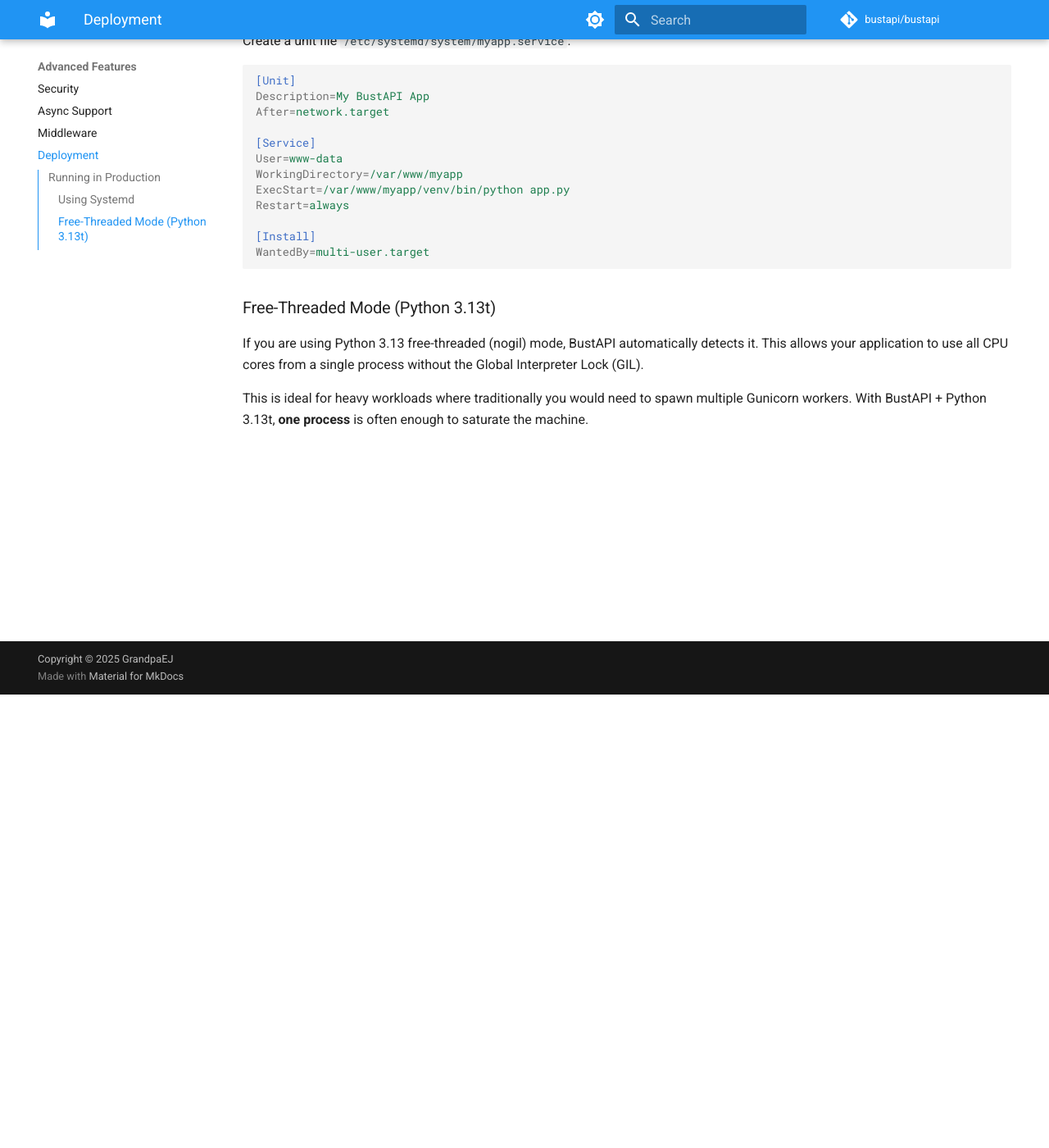
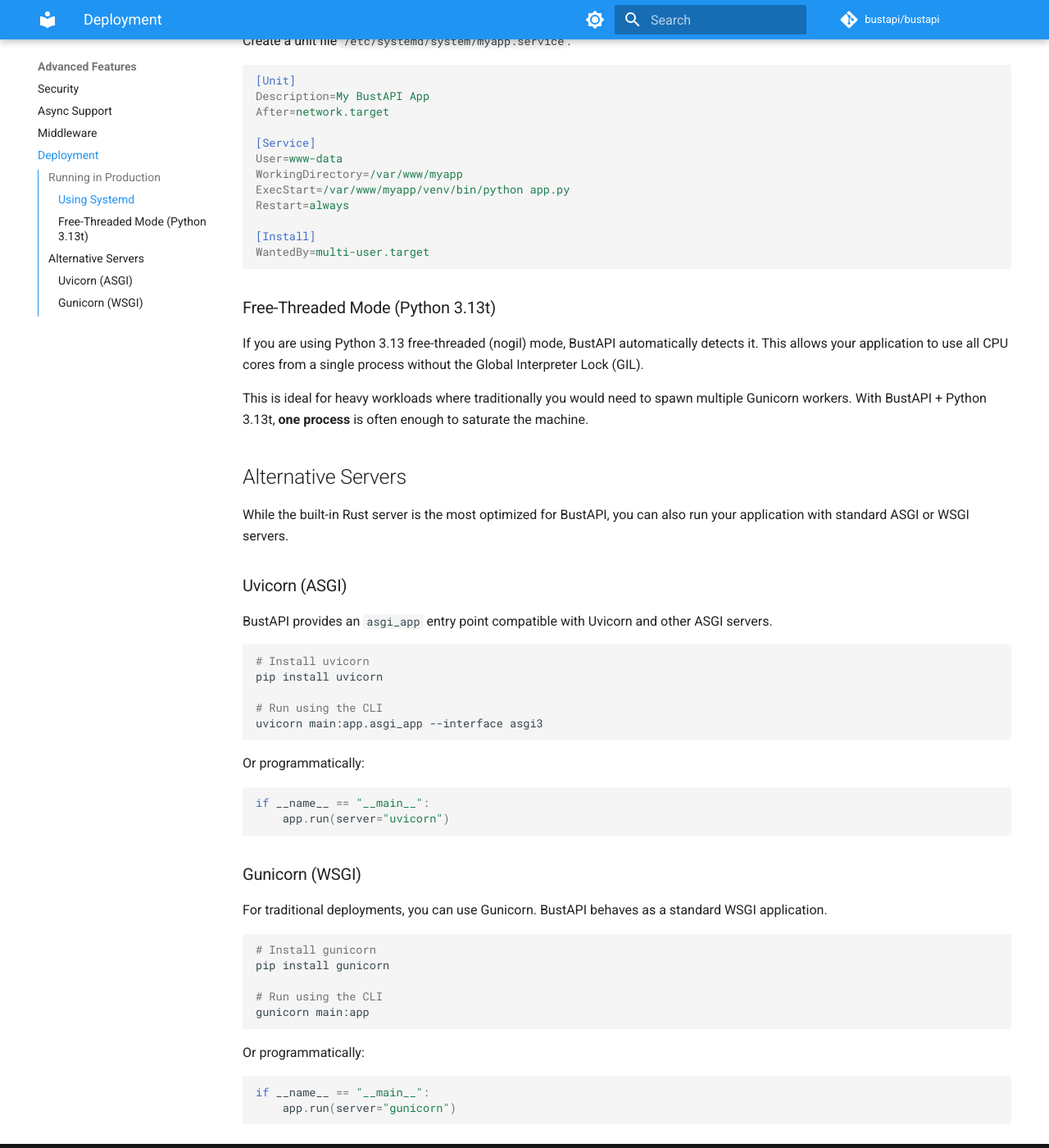
Before and after one commit to GrandpaEJ/BustAPI, an MkDocs documentation site: the page built from docs/advanced/deployment.md, in a window 1280 px wide and 1400 px high, scrolled down 553 px. Shown: the whole window at 82% size. Built offline with MkDocs 1.6.1 and Material for MkDocs 9.7.7, drawn with Linux system fonts in a browser that asks for light colours; comment, search, counter and statistics services are not loaded.

Commit message:
docs: update guides with hot reload and deployment options

````diff
--- a/docs/advanced/deployment.md
+++ b/docs/advanced/deployment.md
@@ -37,3 +37,45 @@
 If you are using Python 3.13 free-threaded (nogil) mode, BustAPI automatically detects it. This allows your application to use all CPU cores from a single process without the Global Interpreter Lock (GIL).
 
 This is ideal for heavy workloads where traditionally you would need to spawn multiple Gunicorn workers. With BustAPI + Python 3.13t, **one process** is often enough to saturate the machine.
+
+## Alternative Servers
+
+While the built-in Rust server is the most optimized for BustAPI, you can also run your application with standard ASGI or WSGI servers.
+
+### Uvicorn (ASGI)
+
+BustAPI provides an `asgi_app` entry point compatible with Uvicorn and other ASGI servers.
+
+```bash
+# Install uvicorn
+pip install uvicorn
+
+# Run using the CLI
+uvicorn main:app.asgi_app --interface asgi3
+```
+
+Or programmatically:
+
+```python
+if __name__ == "__main__":
+    app.run(server="uvicorn")
+```
+
+### Gunicorn (WSGI)
+
+For traditional deployments, you can use Gunicorn. BustAPI behaves as a standard WSGI application.
+
+```bash
+# Install gunicorn
+pip install gunicorn
+
+# Run using the CLI
+gunicorn main:app
+```
+
+Or programmatically:
+
+```python
+if __name__ == "__main__":
+    app.run(server="gunicorn")
+```
````
Also changed, not shown: docs/quickstart.md (+1 -1 lines).
